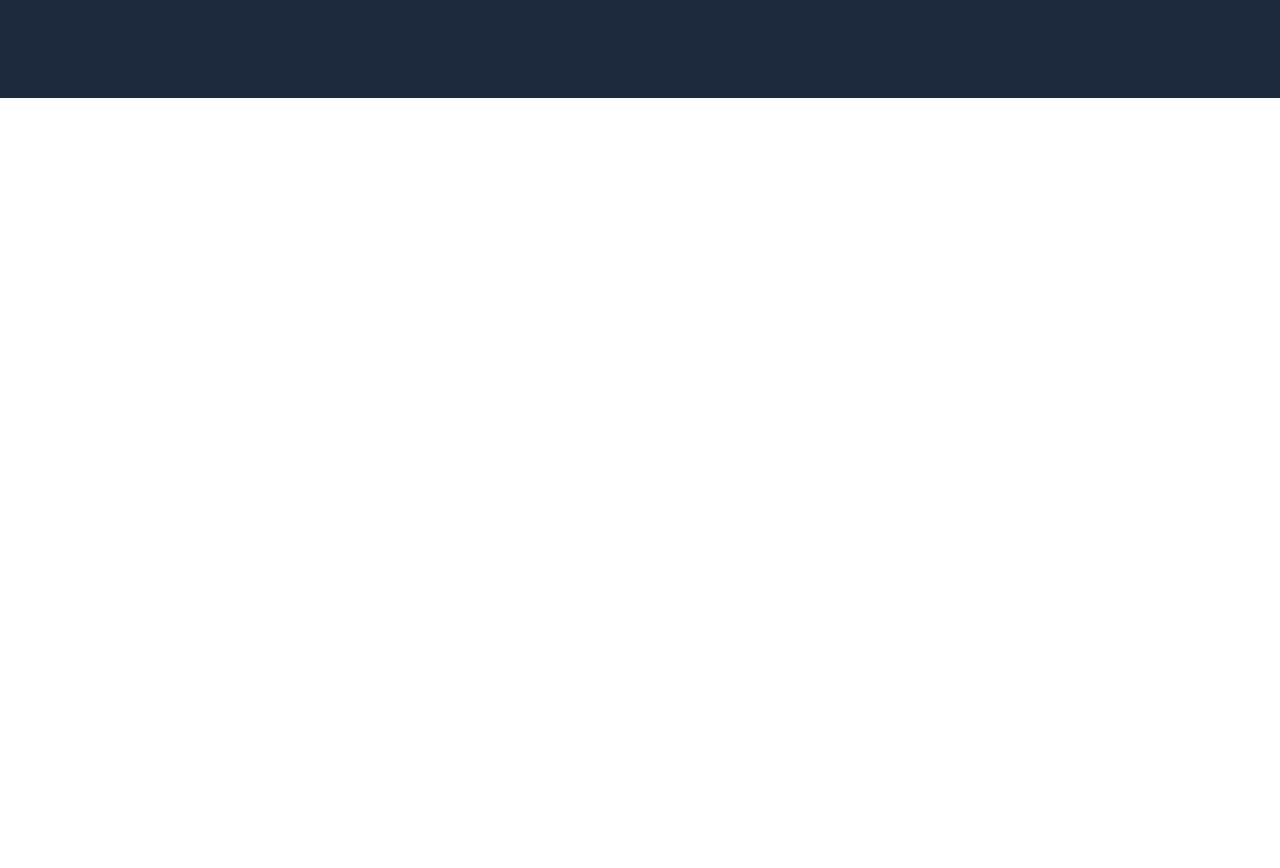
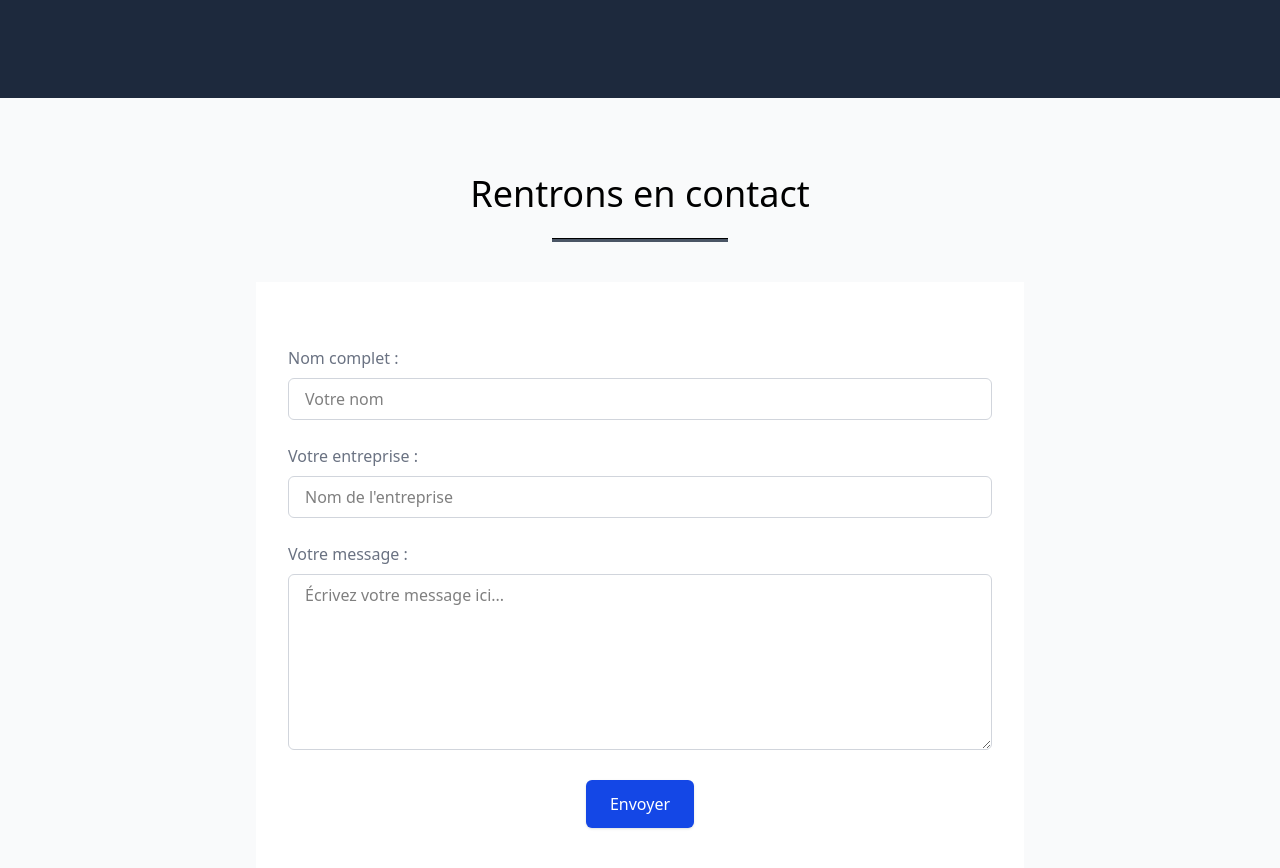
Before and after one commit to zaaine/FormaSquare, a website: page index.html in a window 1280 px wide. Shown: the part 2816-3684 px from the top of the page. Before the commit the page ends 2914 px from the top, so only its background shows below. Drawn offline with nearby package versions, Linux system fonts and the light colour scheme; files that its build step writes are made by us from their sources.

Commit message:
composant contact finalisée.

```diff
--- a/index.html
+++ b/index.html
@@ -461,6 +461,66 @@
           </div>
         </div>
       </section>
+      <section id="contact" class="bg-gray-50 pb-32 mb:pb-40 pt-14 px-4">
+        <h2 class="text-center font-medium pt-5 pb-6 text-3xl md:text-4xl">
+          Rentrons en contact
+        </h2>
+        <hr class="bloc mx-auto bg-gray-600 h-1 mb-10 w-44" />
+        <form
+          action="mailto:zaaine@live.fr?subject=Message%20de%20[VOTRE_SITE]&body=Nom:%20%0AEntreprise:%20%0AMessage:%20"
+          method="GET"
+          class="space-y-6 relative bg-white max-w-3xl mx-auto py-16 px-4 sm:px-6 lg:px-8 xl pl-12"
+        >
+          <div>
+            <label for="name" class="text-gray-500 mb-2 block">
+              Nom complet :
+            </label>
+            <input
+              type="text"
+              id="name"
+              name="name"
+              placeholder="Votre nom"
+              class="w-full border border-gray-300 rounded-md px-4 py-2 focus:outline-none focus:ring-2 focus:ring-blue-500"
+              required
+            />
+          </div>
+          <div>
+            <label for="name" class="text-gray-500 mb-2 block">
+              Votre entreprise :
+            </label>
+            <input
+              type="text"
+              id="company"
+              name="company"
+              placeholder="Nom de l'entreprise"
+              class="w-full border border-gray-300 rounded-md px-4 py-2 focus:outline-none focus:ring-2 focus:ring-blue-500"
+              required
+            />
+          </div>
+          <div>
+            <label for="message" class="text-gray-500 mb-2 block">
+              Votre message :
+            </label>
+            <textarea
+              id="message"
+              name="message"
+              class="w-full border border-gray-300 rounded-md px-4 py-2 focus:outline-none focus:ring-2 focus:ring-blue-500 min-h-44"
+              placeholder="Écrivez votre message ici..."
+              rows="6"
+              maxlength="500"
+              required
+            ></textarea>
+          </div>
+          <div class="flex items-center justify-center">
+            <button
+              type="submit"
+              class="py-3 px-6 border-transparent shadow-sm text-base font-medium rounded-md text-white bg-blue-700 cursor-pointer hover:bg-green-400"
+            >
+              Envoyer
+            </button>
+          </div>
+        </form>
+      </section>
     </main>
   </body>
   <script src="./script.js"></script>
```
